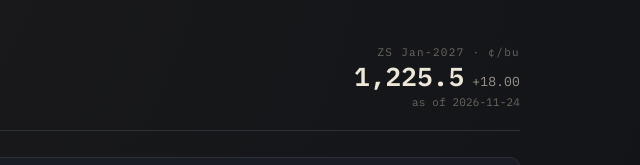
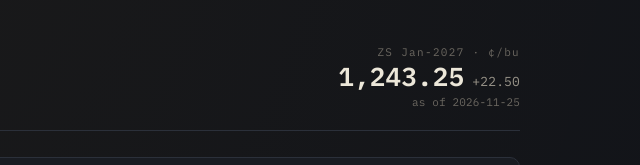
Before and after one commit to ianlife4/ianlife4.github.io, a plain HTML site: page soybean/index.html in a window 1280 px wide. Shown: the top 165 px of the page, 640-1280 px from the left. Drawn offline with nearby package versions, Linux system fonts and the light colour scheme.

Commit message:
chore: update soybean live data

```diff
--- a/soybean/index.html
+++ b/soybean/index.html
@@ -227,7 +227,7 @@
   <p style="margin-top:8px"><strong>資料來源：</strong>USDA WASDE（庫銷比）、NOAA CPC（ENSO）、Yahoo Finance（ZS／DXY／ZL／ZM）、Open-Meteo（南美三產區雨量）、USDA FAS ESR（對華出口銷售）。以上由 GitHub Actions 每日自動更新<span id="updNote"></span>；ENSO／庫銷比／美元／生柴自動預選，南美天氣與中國買盤帶入參考數據後由人工點選。歷史逐季價格與庫銷比為近似還原值，精算請對 USDA Consolidated Historical WASDE CSV。本工具為研究輔助，非投資建議。</p>
 </footer>
 
-<script type="application/json" id="live">{"price":{"last":1225.5,"chg":18.0,"asOf":"2026-11-24","contract":"Soybean Futures,Jan-2027"},"dxy":{"chg20d":0.02,"opt":1},"enso":{"status":"El Ni\u00f1o Advisory","oni":2.46,"opt":3},"stu":{"my":"2026/27","pct":6.5,"opt":1,"all":[["2024/25",7.4],["2025/26",7.3],["2026/27",6.5]],"wasde":"2026-11-10"},"updated":"2026-11-25T04:01:45Z","sa":{"window":false,"regions":[{"n":"\u963f\u6839\u5ef7\u6838\u5fc3","p30":58,"norm":74,"fc14":4},{"n":"\u5df4\u897f\u5357","p30":135,"norm":137,"fc14":98},{"n":"\u99ac\u6258","p30":107,"norm":167,"fc14":171}]},"china":{"wk":"2026-11-12","net":580678,"sum4":3770682,"commit":17217910,"prevCommit":364000,"pace":47.3,"hint":0},"oil":{"zl":57.82,"zm":350.0,"zl60":-0.2,"share":0.43,"opt":2},"alerts":[{"code":"CHINA_HOT","msg":"\u4e2d\u570b\u63a1\u8cfc\u8d85\u901f:\u5e74\u5ea6\u627f\u8afe\u9054\u53bb\u5e74\u540c\u671f 4730%"}]}</script>
+<script type="application/json" id="live">{"price":{"last":1243.25,"chg":22.5,"asOf":"2026-11-25","contract":"Soybean Futures,Jan-2027"},"dxy":{"chg20d":0.02,"opt":1},"enso":{"status":"El Ni\u00f1o Advisory","oni":2.46,"opt":3},"stu":{"my":"2026/27","pct":6.5,"opt":1,"all":[["2024/25",7.4],["2025/26",7.3],["2026/27",6.5]],"wasde":"2026-11-10"},"updated":"2026-11-26T03:26:39Z","sa":{"window":false,"regions":[{"n":"\u963f\u6839\u5ef7\u6838\u5fc3","p30":58,"norm":78,"fc14":9},{"n":"\u5df4\u897f\u5357","p30":141,"norm":133,"fc14":153},{"n":"\u99ac\u6258","p30":107,"norm":170,"fc14":113}]},"china":{"wk":"2026-11-12","net":580678,"sum4":3770682,"commit":17217910,"prevCommit":364000,"pace":47.3,"hint":0},"oil":{"zl":58.26,"zm":358.1,"zl60":-0.19,"share":0.43,"opt":2},"alerts":[{"code":"CHINA_HOT","msg":"\u4e2d\u570b\u63a1\u8cfc\u8d85\u901f:\u5e74\u5ea6\u627f\u8afe\u9054\u53bb\u5e74\u540c\u671f 4730%"}]}</script>
 <script>
 (function(){
   let LIVE=null;
```
